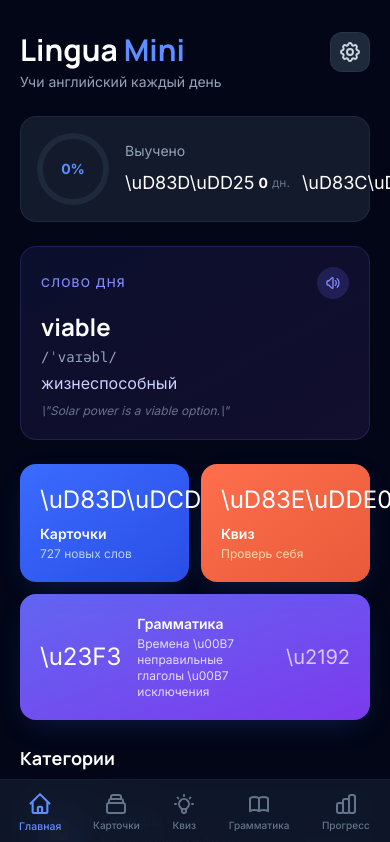
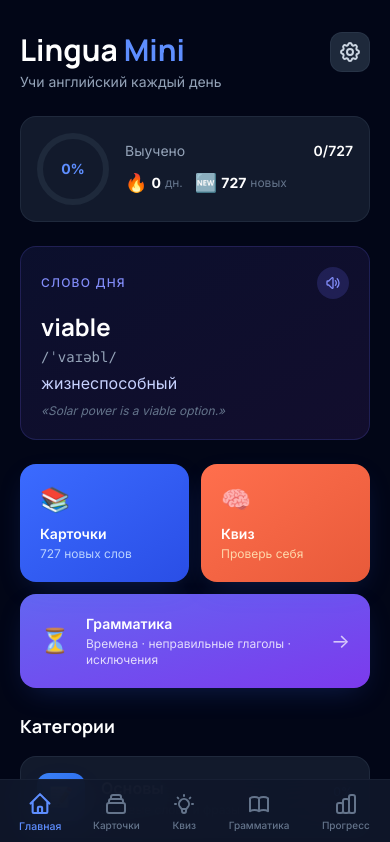
Before and after one commit to andrka1/Cowork, a React (Vite) app: page / in a window 390 px wide. Shown: the top 842 px of the page. Built offline with nearby package versions, Linux system fonts and the light colour scheme.

Commit message:
fix: replace literal \uXXXX escapes with real emoji/arrows in JSX; make speak() synchronous so audio works on mobile

```diff
--- a/src/components/FlashCard.tsx
+++ b/src/components/FlashCard.tsx
@@ -130,11 +130,11 @@ export default function FlashCard({ word, onNext, onPrev, onExclude, index, tota
             <span className="text-xs uppercase tracking-widest text-brand-200 mb-3">Перевод</span>
             <h2 className="text-3xl font-display font-bold text-white mb-3 text-center">{word.ru}</h2>
             <div className="bg-white/10 rounded-2xl p-4 w-full">
-              <p className="text-sm text-brand-100 text-center italic">\"{word.example}\"</p>
+              <p className="text-sm text-brand-100 text-center italic">«{word.example}»</p>
             </div>
             {word.note && (
               <div className="mt-3 bg-amber-400/15 border border-amber-300/30 rounded-2xl p-3 w-full">
-                <p className="text-xs text-amber-100 text-center">\uD83D\uDCA1 {word.note}</p>
+                <p className="text-xs text-amber-100 text-center">💡 {word.note}</p>
               </div>
             )}
             <button
@@ -155,7 +155,7 @@ export default function FlashCard({ word, onNext, onPrev, onExclude, index, tota
           onClick={handlePrev}
           className="flex-1 py-3.5 rounded-2xl bg-slate-800 border border-slate-700/50 text-slate-300 font-medium transition-all active:scale-95"
         >
-          \u2190
+          ←
         </button>
         <button
           onClick={handleLearned}
@@ -167,13 +167,13 @@ export default function FlashCard({ word, onNext, onPrev, onExclude, index, tota
               : "bg-brand-500 text-white hover:bg-brand-600"
           }`}
         >
-          {animating ? "\u2713 Выучил!" : learned ? "Убрать из выученных" : "Знаю \u2713"}
+          {animating ? "✓ Выучил!" : learned ? "Убрать из выученных" : "Знаю ✓"}
         </button>
         <button
           onClick={handleNext}
           className="flex-1 py-3.5 rounded-2xl bg-slate-800 border border-slate-700/50 text-slate-300 font-medium transition-all active:scale-95"
         >
-          \u2192
+          →
         </button>
       </div>
     </div>
--- a/src/components/QuizCard.tsx
+++ b/src/components/QuizCard.tsx
@@ -131,7 +131,7 @@ export default function QuizCard({ word, onAnswer, onExclude, questionNum, total
         </button>
 
         <span className="text-xs uppercase tracking-widest text-slate-500 mb-3 block">
-          {hideWord ? "\uD83C\uDFA7 Послушай и выбери перевод" : "Переведи слово"}
+          {hideWord ? "🎧 Послушай и выбери перевод" : "Переведи слово"}
         </span>
 
         {hideWord ? (
@@ -164,7 +164,7 @@ export default function QuizCard({ word, onAnswer, onExclude, questionNum, total
         {/* Show explanation after answering, if available */}
         {showResult && word.note && (
           <p className="mt-4 text-xs text-amber-200/90 bg-amber-400/10 border border-amber-300/20 rounded-xl p-2">
-            \uD83D\uDCA1 {word.note}
+            💡 {word.note}
           </p>
         )}
       </div>
--- a/src/data/storage.ts
+++ b/src/data/storage.ts
@@ -323,7 +323,8 @@ export function speak(text: string, langOverride?: string): void {
   const lang = langOverride || settings.accent || "en-US";
   const synth = window.speechSynthesis;
 
-  synth.cancel();
+  // Make sure the voice list is loaded before we pick one.
+  if (!cachedVoices.length) loadVoices();
 
   const utterance = new SpeechSynthesisUtterance(text);
   utterance.lang = lang;
@@ -333,9 +334,16 @@ export function speak(text: string, langOverride?: string): void {
   const voice = pickVoice(lang);
   if (voice) utterance.voice = voice;
 
-  // A short defer after cancel() avoids the engine swallowing the utterance and
-  // gives late-loading voices a chance to be applied.
-  setTimeout(() => synth.speak(utterance), 0);
+  // Call cancel + speak synchronously inside the user gesture. Deferring with a
+  // timer breaks audio on mobile WebViews, which require speak() to run during
+  // the tap handler. resume() clears any stuck "paused" state from a prior cancel.
+  try {
+    synth.cancel();
+    synth.resume();
+    synth.speak(utterance);
+  } catch {
+    // ignore TTS errors
+  }
 }
 
 // ---- Word of the day (skips learned and excluded) ----
--- a/src/pages/HomePage.tsx
+++ b/src/pages/HomePage.tsx
@@ -54,12 +54,12 @@ export default function HomePage() {
           </div>
           <div className="flex items-center gap-3">
             <div className="flex items-center gap-1">
-              <span className="text-lg">\uD83D\uDD25</span>
+              <span className="text-lg">🔥</span>
               <span className="text-sm font-bold text-white">{streak}</span>
               <span className="text-xs text-slate-500">дн.</span>
             </div>
             <div className="flex items-center gap-1">
-              <span className="text-lg">\uD83C\uDD95</span>
+              <span className="text-lg">🆕</span>
               <span className="text-sm font-bold text-white">{newWordsCount}</span>
               <span className="text-xs text-slate-500">новых</span>
             </div>
@@ -86,7 +86,7 @@ export default function HomePage() {
           <h3 className="text-2xl font-display font-bold text-white mb-1">{wordOfDay.en}</h3>
           <p className="text-sm text-slate-400 font-mono mb-1">{wordOfDay.transcription}</p>
           <p className="text-base text-indigo-200">{wordOfDay.ru}</p>
-          <p className="text-xs text-slate-500 mt-2 italic">\"{wordOfDay.example}\"</p>
+          <p className="text-xs text-slate-500 mt-2 italic">«{wordOfDay.example}»</p>
         </div>
       )}
 
@@ -96,7 +96,7 @@ export default function HomePage() {
           onClick={() => navigate("/flashcards")}
           className="p-5 rounded-2xl bg-gradient-to-br from-brand-500 to-brand-600 text-white text-left transition-all active:scale-[0.97] shadow-soft"
         >
-          <div className="text-2xl mb-2">\uD83D\uDCDA</div>
+          <div className="text-2xl mb-2">📚</div>
           <h3 className="font-semibold text-sm">Карточки</h3>
           <p className="text-xs text-brand-200 mt-0.5">{newWordsCount} новых слов</p>
         </button>
@@ -104,7 +104,7 @@ export default function HomePage() {
           onClick={() => navigate("/quiz")}
           className="p-5 rounded-2xl bg-gradient-to-br from-accent-500 to-accent-600 text-white text-left transition-all active:scale-[0.97] shadow-soft"
         >
-          <div className="text-2xl mb-2">\uD83E\uDDE0</div>
+          <div className="text-2xl mb-2">🧠</div>
           <h3 className="font-semibold text-sm">Квиз</h3>
           <p className="text-xs text-orange-200 mt-0.5">Проверь себя</p>
         </button>
@@ -115,12 +115,12 @@ export default function HomePage() {
         onClick={() => navigate("/grammar")}
         className="w-full mb-6 p-5 rounded-2xl bg-gradient-to-br from-indigo-500 to-violet-600 text-white text-left transition-all active:scale-[0.98] shadow-soft flex items-center gap-4"
       >
-        <div className="text-2xl">\u23F3</div>
+        <div className="text-2xl">⏳</div>
         <div className="flex-1">
           <h3 className="font-semibold text-sm">Грамматика</h3>
-          <p className="text-xs text-white/80 mt-0.5">Времена \u00B7 неправильные глаголы \u00B7 исключения</p>
+          <p className="text-xs text-white/80 mt-0.5">Времена · неправильные глаголы · исключения</p>
         </div>
-        <span className="text-white/70 text-xl">\u2192</span>
+        <span className="text-white/70 text-xl">→</span>
       </button>
 
       {/* Categories */}
--- a/src/pages/SettingsPage.tsx
+++ b/src/pages/SettingsPage.tsx
@@ -20,8 +20,8 @@ export default function SettingsPage() {
   };
 
   const accents: { key: "en-US" | "en-GB"; label: string; flag: string }[] = [
-    { key: "en-US", label: "Американский", flag: "\uD83C\uDDFA\uD83C\uDDF8" },
-    { key: "en-GB", label: "Британский", flag: "\uD83C\uDDEC\uD83C\uDDE7" },
+    { key: "en-US", label: "Американский", flag: "🇺🇸" },
+    { key: "en-GB", label: "Британский", flag: "🇬🇧" },
   ];
 
   const speeds: { key: number; label: string }[] = [
@@ -48,7 +48,7 @@ export default function SettingsPage() {
           onClick={() => navigate(-1)}
           className="w-9 h-9 rounded-xl bg-slate-800 border border-slate-700/50 flex items-center justify-center text-slate-300 hover:text-white transition-colors"
         >
-          \u2190
+          ←
         </button>
         <h1 className="text-2xl font-display font-bold text-white">Настройки</h1>
       </div>
@@ -56,7 +56,7 @@ export default function SettingsPage() {
       {/* Pronunciation */}
       <div className="mb-6">
         <h2 className="text-sm font-semibold text-slate-300 mb-3 flex items-center gap-2">
-          \uD83D\uDD0A Озвучка
+          🔊 Озвучка
         </h2>
 
         {/* Accent */}
@@ -127,14 +127,14 @@ export default function SettingsPage() {
           onClick={() => speak("This is how the voice sounds.", settings.accent)}
           className="w-full mt-3 py-3 rounded-xl bg-brand-500/15 border border-brand-500/30 text-brand-300 text-sm font-medium active:scale-[0.98] transition-all"
         >
-          \uD83D\uDD0A Прослушать пример
+          🔊 Прослушать пример
         </button>
       </div>
 
       {/* Daily goal */}
       <div className="mb-6">
         <h2 className="text-sm font-semibold text-slate-300 mb-3 flex items-center gap-2">
-          \uD83C\uDFAF Дневная цель
+          🎯 Дневная цель
         </h2>
         <div className="flex gap-2">
           {goals.map((g) => (
```
